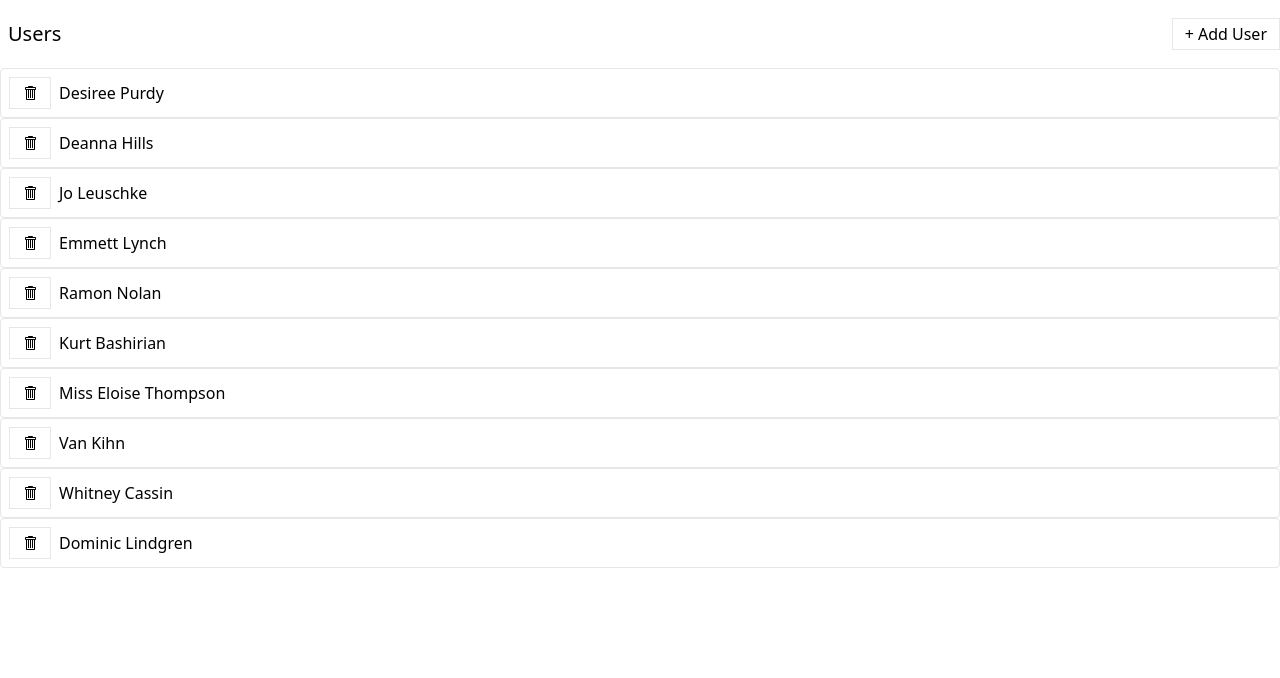
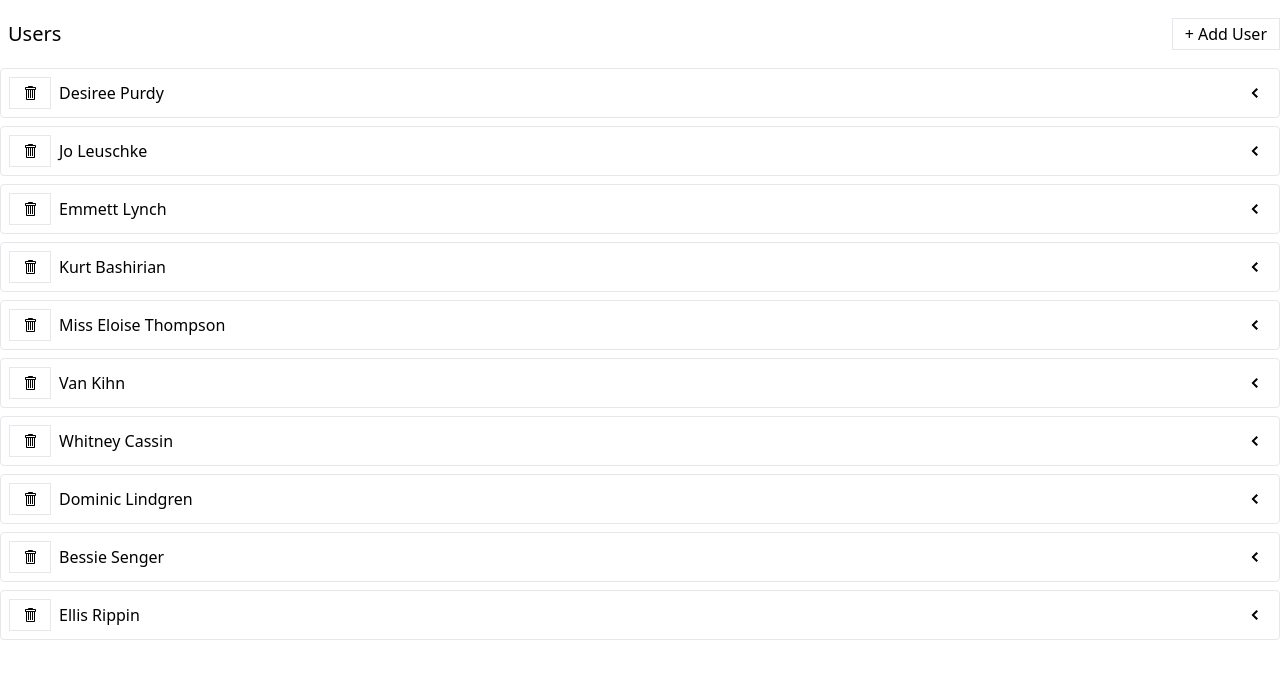
Before and after one commit to Altmertrick/medis-rdx-thunk-rtk_query, a React (Vite) app: page / in a window 1280 px wide. Shown: the top 678 px of the page. Built offline with nearby package versions, Linux system fonts and the light colour scheme; data requests are answered from the project's data file.

Commit message:
created ExpandablePanel

```diff
--- a/db.json
+++ b/db.json
@@ -3,10 +3,6 @@
     {
       "name": "Desiree Purdy",
       "id": "8cGiyw9"
-    },
-    {
-      "name": "Deanna Hills",
-      "id": "HpIPm6P"
     },
     {
       "name": "Jo Leuschke",
@@ -15,10 +11,6 @@
     {
       "name": "Emmett Lynch",
       "id": "BuA-rrO"
-    },
-    {
-      "name": "Ramon Nolan",
-      "id": "CTjTp9X"
     },
     {
       "name": "Kurt Bashirian",
@@ -211,6 +203,14 @@
     {
       "name": "Bernard DuBuque II",
       "id": "h7e7FbG"
+    },
+    {
+      "name": "Mae VonRueden",
+      "id": "WnCR-zF"
+    },
+    {
+      "name": "Hazel Kilback",
+      "id": "2DBxNz_"
     }
   ],
   "albums": [],
--- /dev/null
+++ b/src/components/ExpandablePanel.tsx
@@ -0,0 +1,32 @@
+import { GoChevronDown, GoChevronLeft } from 'react-icons/go';
+import { useState } from 'react';
+
+type PropsT = {
+  header: React.ReactNode;
+  children: React.ReactNode;
+};
+
+const ExpandablePanel: React.FC<PropsT> = ({ header, children }) => {
+  const [expanded, setExpanded] = useState(false);
+
+  const handleExpanded = () => {
+    setExpanded(!expanded);
+  };
+
+  return (
+    <div className="mb-2 border rounded ">
+      <div
+        onClick={handleExpanded}
+        className="flex p-2 justify-between items-center"
+      >
+        <div className="flex justify-between items-center ">{header}</div>
+        <div className="cursor-pointer p-2">
+          {expanded ? <GoChevronDown /> : <GoChevronLeft />}
+        </div>
+      </div>
+      {expanded && <div className="p-2 border-t shadow ">{children}</div>}
+    </div>
+  );
+};
+
+export default ExpandablePanel;
--- a/src/components/UsersListItem.tsx
+++ b/src/components/UsersListItem.tsx
@@ -3,6 +3,7 @@ import { useThunk } from '../hooks/use-thunk';
 import { removeUserThC } from '../store';
 import { UserT } from '../store/slices/usersSlice';
 import Button from './Button';
+import ExpandablePanel from './ExpandablePanel';
 
 interface PropsT {
   user: UserT;
@@ -15,10 +16,8 @@ const UsersListItem: React.FC<PropsT> = ({ user }) => {
     doRemoveUser(user);
   };
 
-  return (
-    <div key={user.id} className="mb border rounded">
-      <div className="flex p-2 justify-between items-center cursor-pointer">
-        <div className="flex justify-between items-center ">
+  const header = (
+    <>
       <Button
         className="mr-2"
         loading={isLoading}
@@ -30,10 +29,10 @@ const UsersListItem: React.FC<PropsT> = ({ user }) => {
       </Button>
       {user.name}
       {error && <div>Error while deleting user! </div>}
-        </div>
-      </div>
-    </div>
+    </>
   );
+
+  return <ExpandablePanel header={header}>Content!!!</ExpandablePanel>;
 };
 
 export default UsersListItem;
```
Lines whose indentation alone changed are shown as unchanged.
